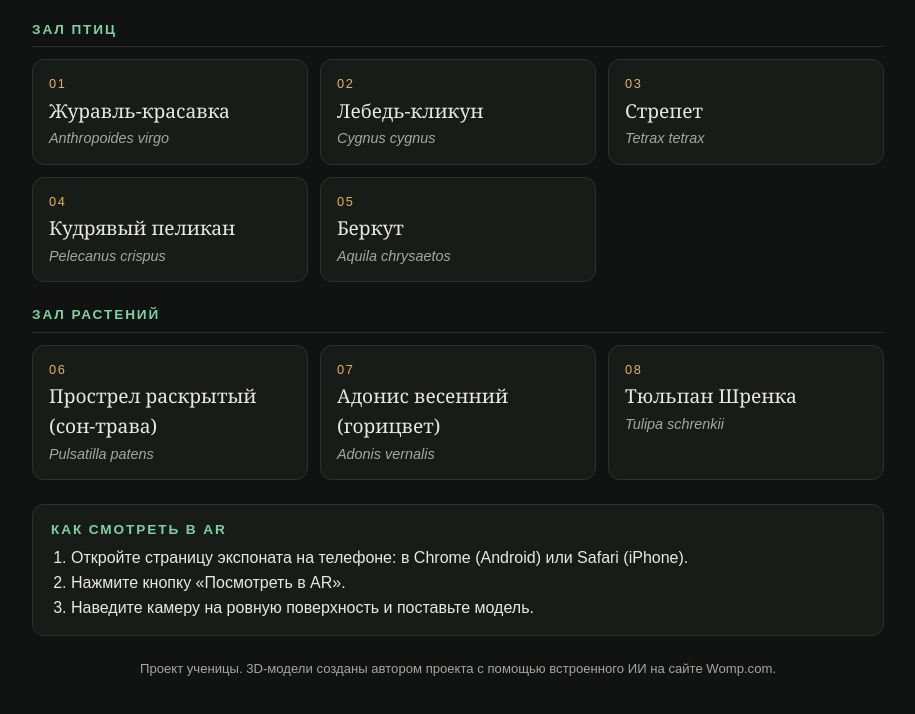
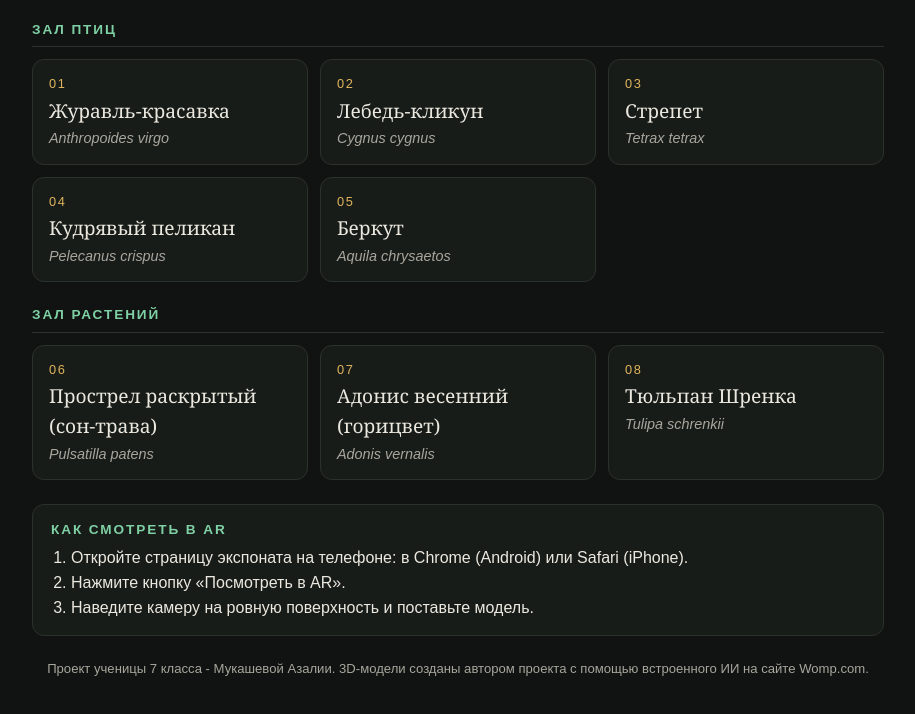
Before and after one commit to 8school-code/krasnaya-kniga-sko, a plain HTML site: page index.html in a window 1280 px wide. Shown: the part 236-950 px from the top of the page, without its empty margins (182-1097 px from the left). Drawn offline with Linux system fonts and the light colour scheme.

Commit message:
Add files via upload

```diff
--- a/index.html
+++ b/index.html
@@ -80,7 +80,7 @@ model-viewer { width:100%; height:58vh; min-height:340px; --poster-color: transp
       <li>Наведите камеру на ровную поверхность и поставьте модель.</li>
     </ol>
   </div>
-  <p class="foot">Проект ученицы. 3D-модели созданы автором проекта с помощью встроенного ИИ на сайте Womp.com.</p>
+  <p class="foot">Проект ученицы 7 класса - Мукашевой Азалии. 3D-модели созданы автором проекта с помощью встроенного ИИ на сайте Womp.com.</p>
 </div>
 </body>
 </html>
```
